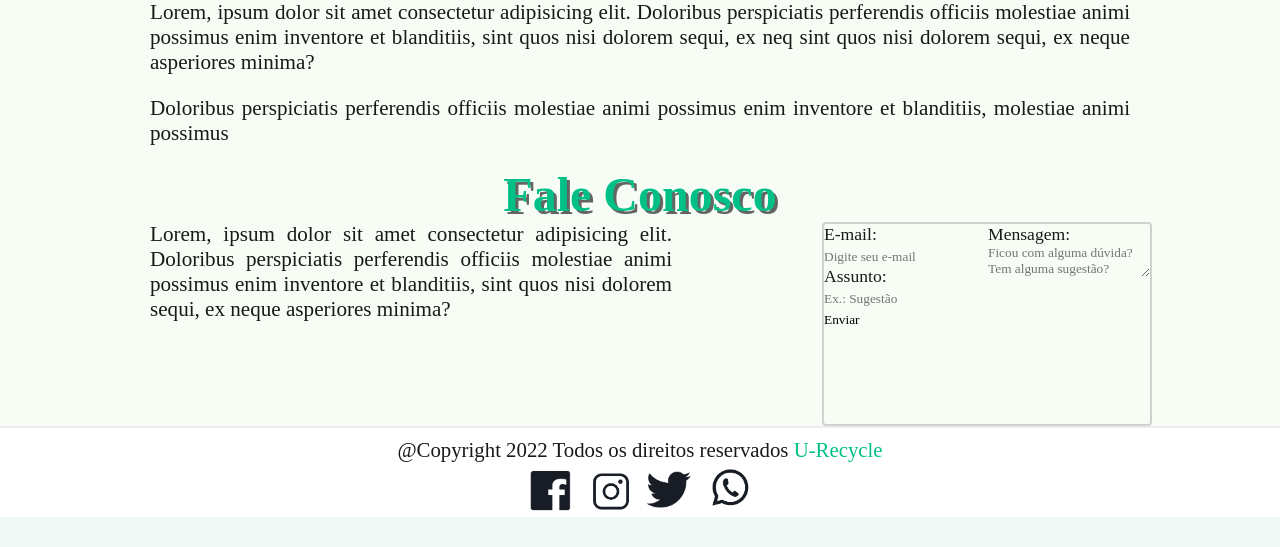
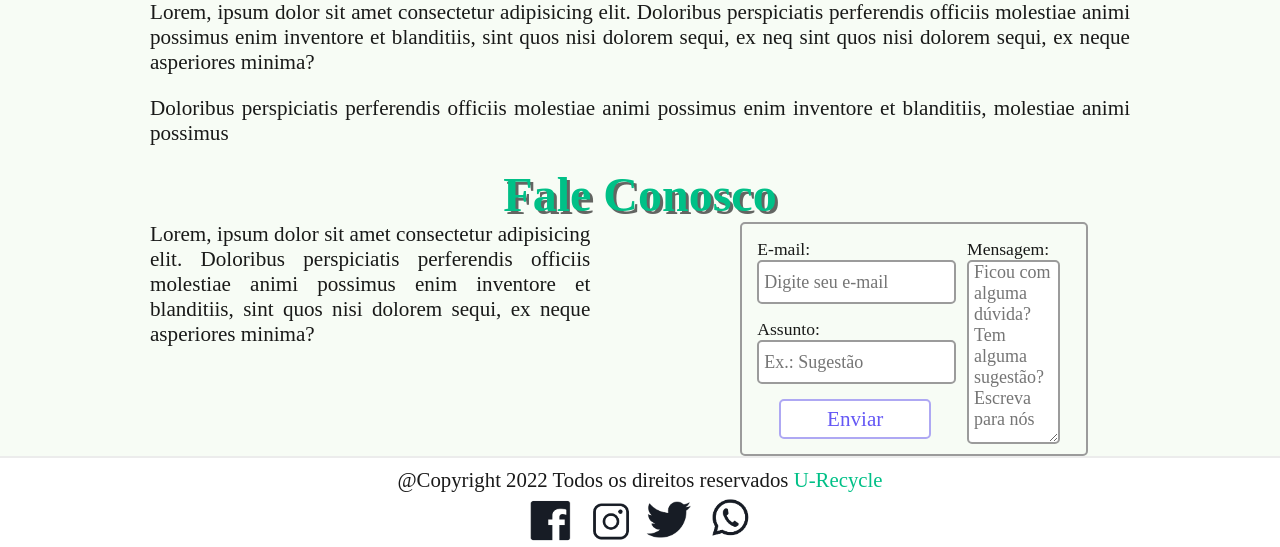
Before and after one commit to JoaoLimaV/Projeto-URecycle, a PHP site: page / in a window 1280 px wide. Shown: the part 684-1231 px from the top of the page. Before the commit the page ends 1201 px from the top, so only its background shows below. Run offline with PHP 8.4, Linux system fonts and the light colour scheme; some web fonts are replaced.

Commit message:
home-formulario-contato-v1

```diff
--- a/index.html
+++ b/index.html
@@ -141,12 +141,13 @@
                                 <form id="contato">
                                         <div id="contato-esquerda">
                                             <label for="email">E-mail:</label>
-                                            <input type="text" id="email" name="email" placeholder="Digite seu e-mail" required>
+                                            <input type="email" id="email" name="email" placeholder="Digite seu e-mail" required>
 
                                             <label for="assunto">Assunto:</label>
                                             <input type="text" id="assunto" name="assunto" placeholder="Ex.: Sugestão">
 
-                                            <input type="submit" value="Enviar" onclick="envia_contato()">
+                                            <button id="btn_enviar" onclick="enviaContato()">Enviar</button>
+
                                         </div>
 
                                         <div id="contato-direita">
--- a/src/css/styles.css
+++ b/src/css/styles.css
@@ -53,12 +53,6 @@
     display: flex;
 }
 
-fieldset {
-    border: 2px solid rgb(209, 209, 209);
-    border-radius: 4px;
-    margin-right: 10%;
-}
-
 #box_informativo_contato h1{
     font-size: 3em;
     text-align: center;
@@ -78,3 +72,73 @@
     height: 200px;
     flex: 1;
 }
+
+#contato-direita {
+    width: 100%;
+    margin-left: 20px;
+    margin-right: 20px;
+    margin-bottom: 20px;
+}
+
+fieldset {
+    border: 2px solid #9b9b9b;
+    border-radius: 5px;
+    margin-right: 15%;
+    display: flex;
+    width: 100%;
+    height: 100%;
+    padding: 15px 15px;
+}
+
+input[type='email'] {
+    width: 100%;
+    height: 40px;
+    font-size: 18px;
+    padding-left: 5px;
+    background-color: #ffffff;
+    border: 2px solid #9b9b9b;
+    border-radius: 5px;
+    margin-bottom: 15px;
+}
+
+input[type='text'] {
+    width: 100%;
+    height: 40px;
+    font-size: 18px;
+    padding-left: 5px;
+    background-color: #ffffff;
+    border: 2px solid #9b9b9b;
+    border-radius: 5px;
+    margin-bottom: 15px;
+}
+
+textarea {
+    width: 100%;
+    height: 100%;
+    font-size: 18px;
+    padding-left: 5px;
+    background-color: #ffffff;
+    border: 2px solid #9b9b9b;
+    border-radius: 5px;
+}
+
+#btn_enviar {
+    font-size: 1.2em;
+    width: 80%;
+    height: 40px;
+    cursor: pointer;
+    border-radius: 5%;
+    background-color: white;
+    border: 2px solid #aea8f3;
+    padding: 0 15px;
+    margin-left: 22px;
+    color: #6558f5;
+    border-radius: 5px;
+}
+
+#btn_enviar:hover {
+    background-color: #6558f5;
+    border: 2px solid transparent;
+    transition: 0.5s;
+    color: white;
+}
```
